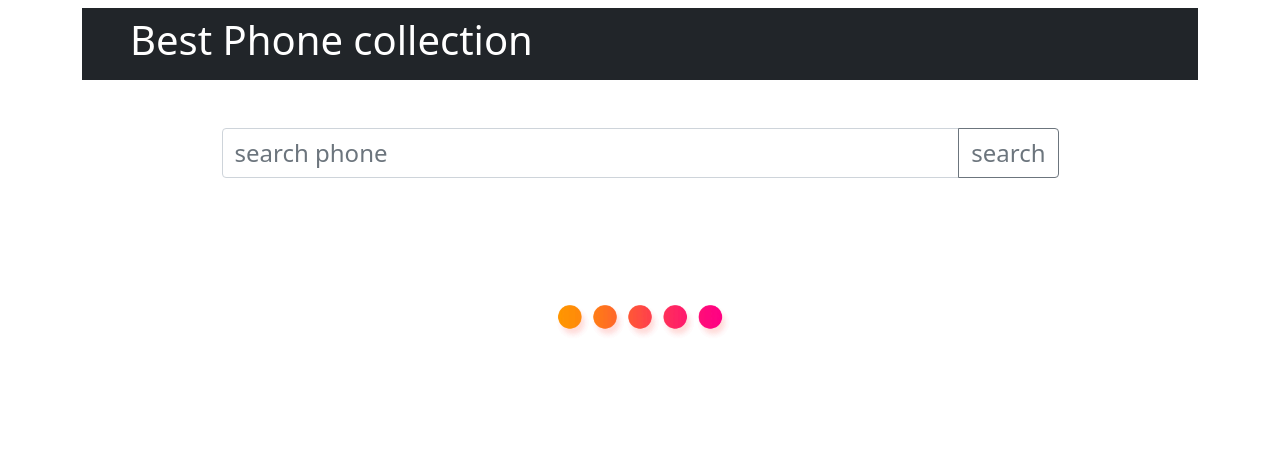
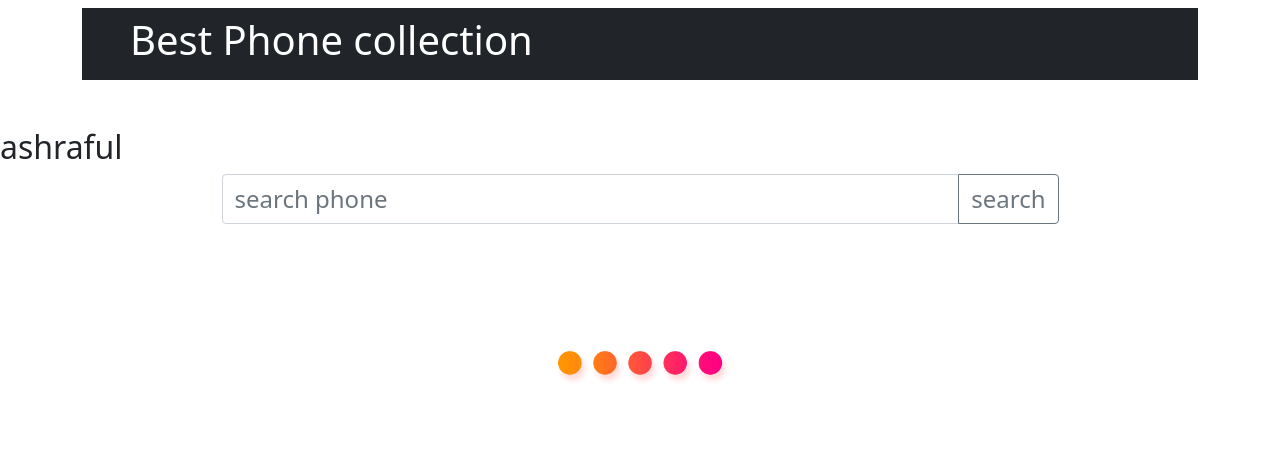
Before and after one commit to Ashraful610/best-phone-collection, a plain HTML site: page index.html in a window 1280 px wide. Drawn offline with nearby package versions, Linux system fonts and the light colour scheme.

Commit message:
eight-commit

```diff
--- a/index.html
+++ b/index.html
@@ -17,6 +17,7 @@
              <h1 class="text-white ">Best Phone collection</h1>
           </nav>
     </header>
+       <h2>ashraful</h2>
     <!-- main section -->
     <main class="container">
         <!--  input field -->
```
Also changed, not shown: app.js (+8 -0 lines).
